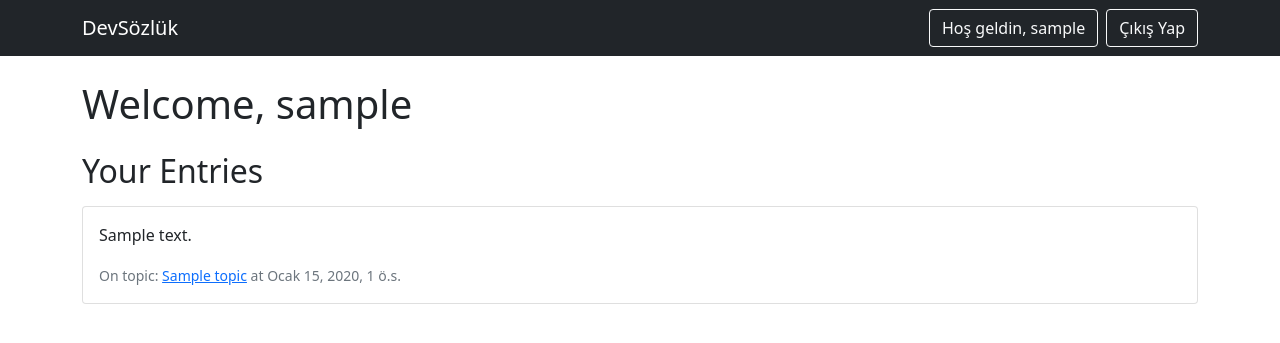
After one commit to KeremErkut/DeveloperSozluk, a Django app: page /accounts/profile/ in a window 1280 px wide. The commit adds this page. Shown: the top 343 px of the page. Run offline with Django 5.2, Linux system fonts and the light colour scheme; a user stored in the database is signed in; tables that the repository leaves empty hold one stand-in row (values such as "Sample post").

Commit message:
Implement user profile page: Display user's entries and link from navbar

```diff
--- /dev/null
+++ b/main/templates/main/user_profile.html
@@ -0,0 +1,25 @@
+{% extends 'base.html' %}
+
+{% block title %} {{request.user.username}}'s Profile {% endblock %}
+
+{% block content %}
+    <h1 class="mb-4">Welcome, {{ request.user.username }}</h1>
+    <h2 class="mb-3">Your Entries</h2>
+
+    {% if user_entries %}
+        {% for entry in user_entries %}
+            <div class="card mb-3">
+                <div class="card-body">
+                    <p class="card-text">{{ entry.content }}</p>
+                    <small class="text-muted">
+                        On topic: <a href="{% url 'topic_detail' entry.topic.id %}">{{ entry.topic.title }}</a>
+                        at {{ entry.created_at|date:"F j, Y, P" }}
+                    </small>
+                </div>
+            </div>
+        {% endfor %}
+    {% else %}
+        <p>You haven't created any entries yet.</p>
+    {% endif %}
+
+{% endblock %}
--- a/main/urls.py
+++ b/main/urls.py
@@ -12,5 +12,7 @@ urlpatterns = [
     # - Routes to views.topic_detail view
 
     path('new-topic/', views.create_topic_with_entry, name='create_topic'),
+    path('register/', views.register, name='register'),
+    path('accounts/profile/', views.user_profile, name='user_profile'), # Path for user profile.
 
 ]
--- a/main/views.py
+++ b/main/views.py
@@ -89,3 +89,14 @@ def register(request):
     else:
         form = UserCreationForm()
     return render(request, 'main/register.html', {'form': form})
+
+
+@login_required
+def user_profile(request):
+    #View function for displaying the user's profile and their entries
+    user_entries = Entry.objects.filter(author = request.user).order_by('-created_at')
+
+    context = {
+        'user_entries': user_entries
+    }
+    return render(request, 'main/user_profile.html', context)
--- a/templates/base.html
+++ b/templates/base.html
@@ -13,7 +13,7 @@
             <a class="navbar-brand" href="{% url 'home' %}">DevSözlük</a>
             <div class="navbar-nav ms-auto">
                 {% if user.is_authenticated %}
-                    <span class="navbar-text me-3">Hoş geldin, {{ user.username }}</span>
+                    <a href="{% url 'user_profile' %}" class="btn btn-outline-light me-2">Hoş geldin, {{ user.username }}</a>
                     <form action="{% url 'logout' %}" method="post" style="display:inline;">
                         {% csrf_token %}
                         <button type="submit" class="btn btn-outline-light">Çıkış Yap</button>
```
